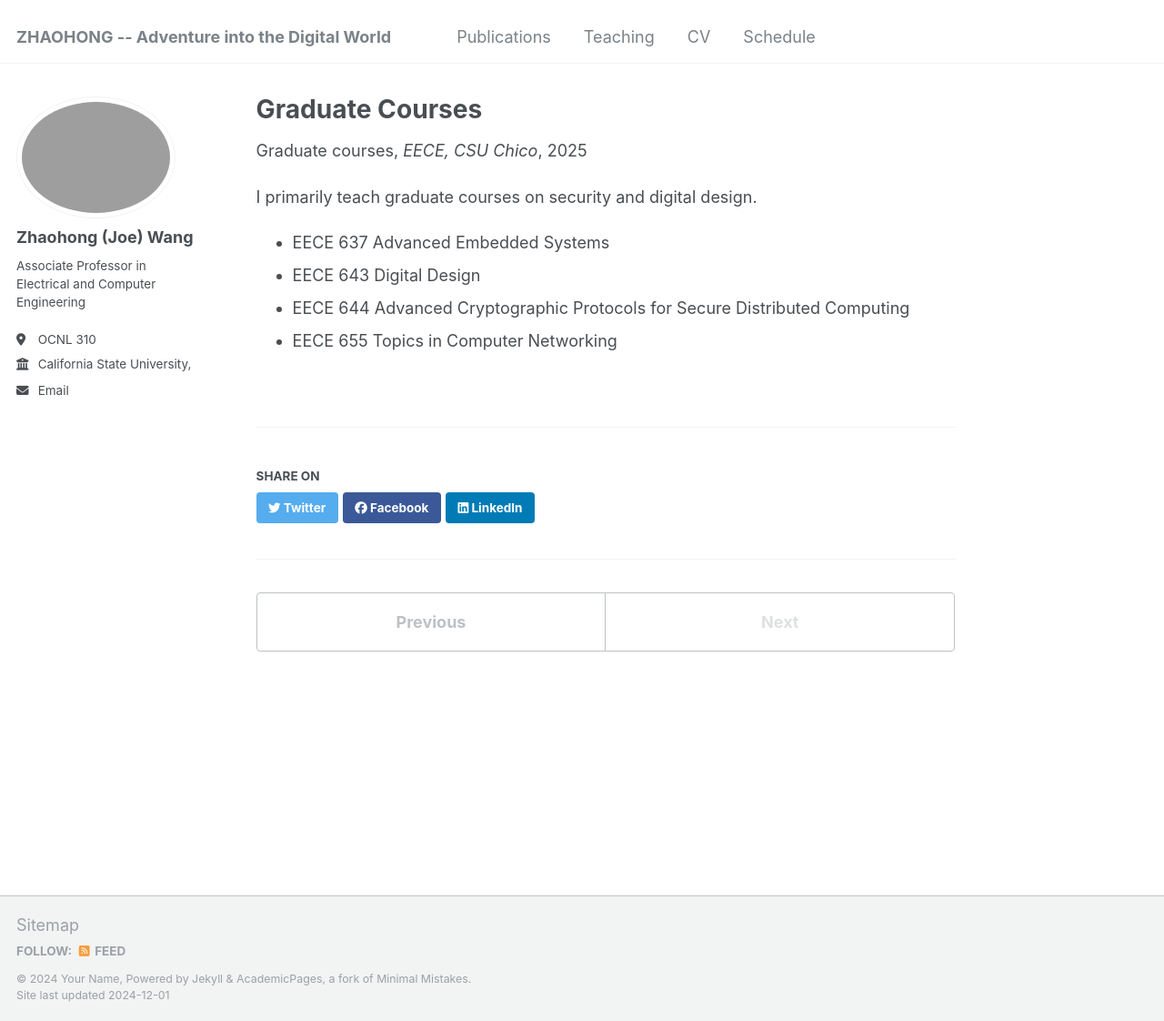
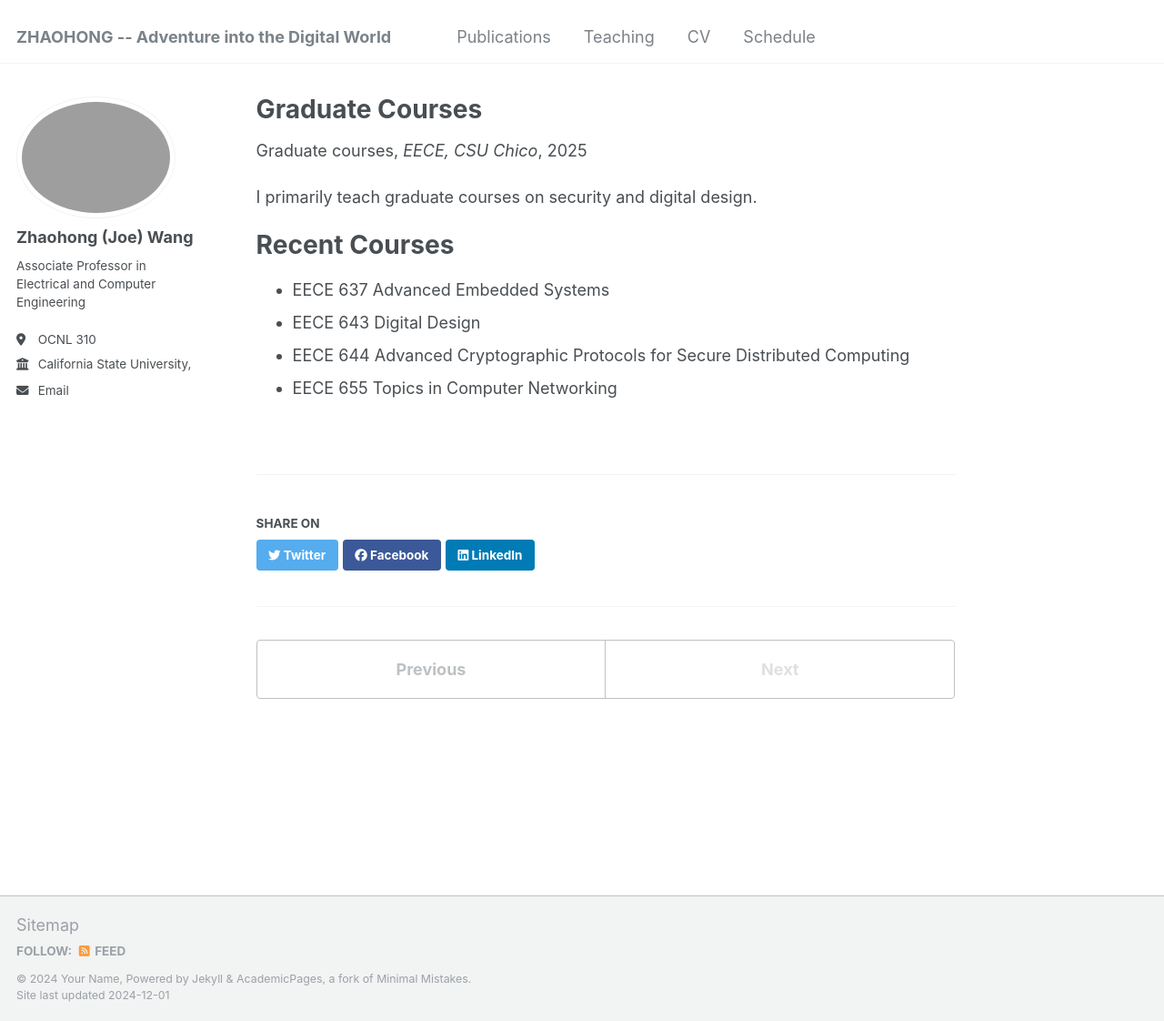
Before and after one commit to ciphermpcJoe/ciphermpcjoe.github.io, a Jekyll site: the page built from _teaching/2014-spring-teaching-1.md, in a window 1280 px wide and 1122 px high. Shown: the whole window at 91% size. Built offline with Jekyll 4.4.1, drawn with Linux system fonts in a browser that asks for light colours.

Commit message:
Teaching

```diff
--- a/_teaching/2014-spring-teaching-1.md
+++ b/_teaching/2014-spring-teaching-1.md
@@ -9,6 +9,9 @@ location: "Chico, California"
 ---
 
 I primarily teach graduate courses on security and digital design.
+
+Recent Courses
+======
 * EECE 637 Advanced Embedded Systems
 * EECE 643 Digital Design
 * EECE 644 Advanced Cryptographic Protocols for Secure Distributed Computing
```
Also changed, not shown: _teaching/2015-spring-teaching-2.md (+3 -0 lines).
